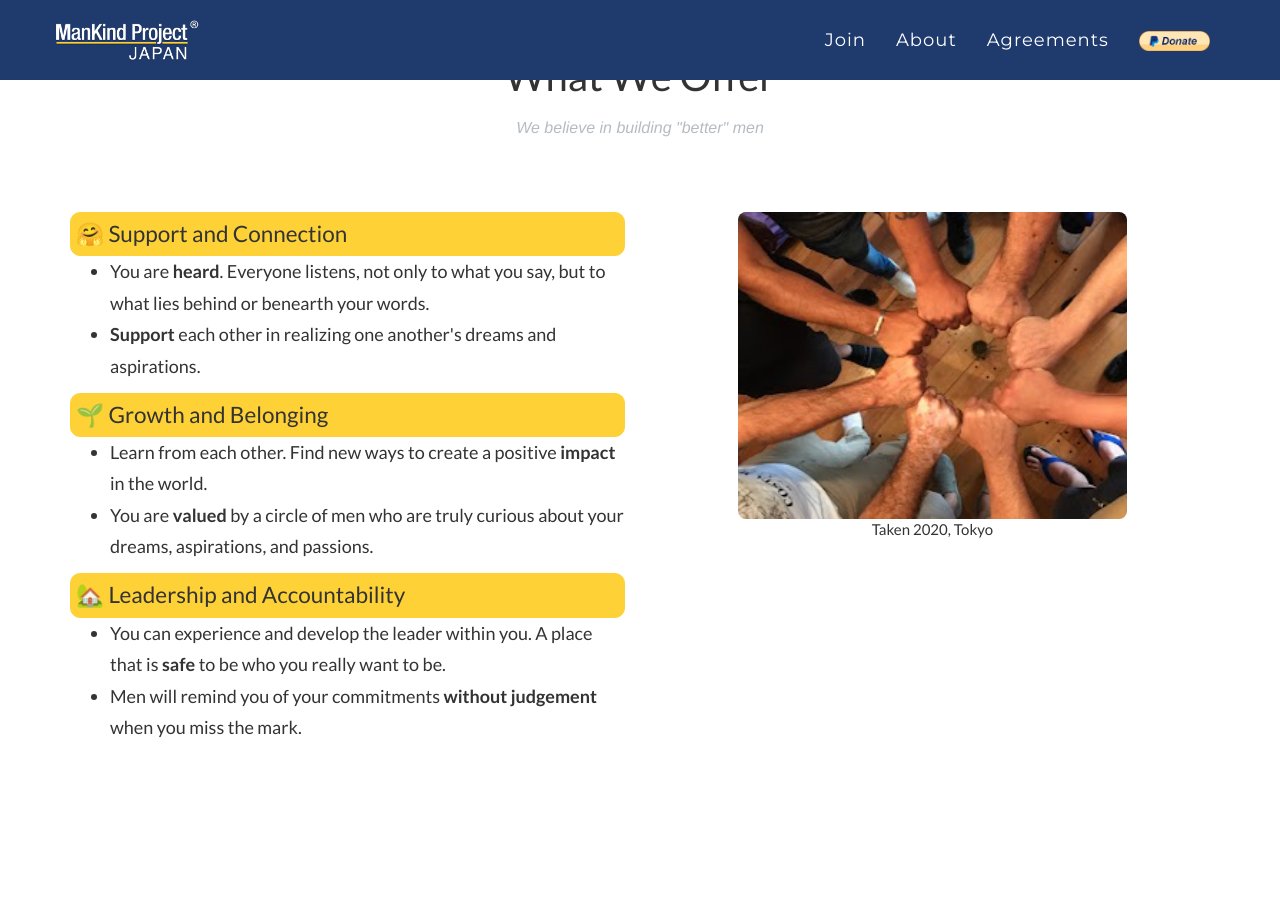
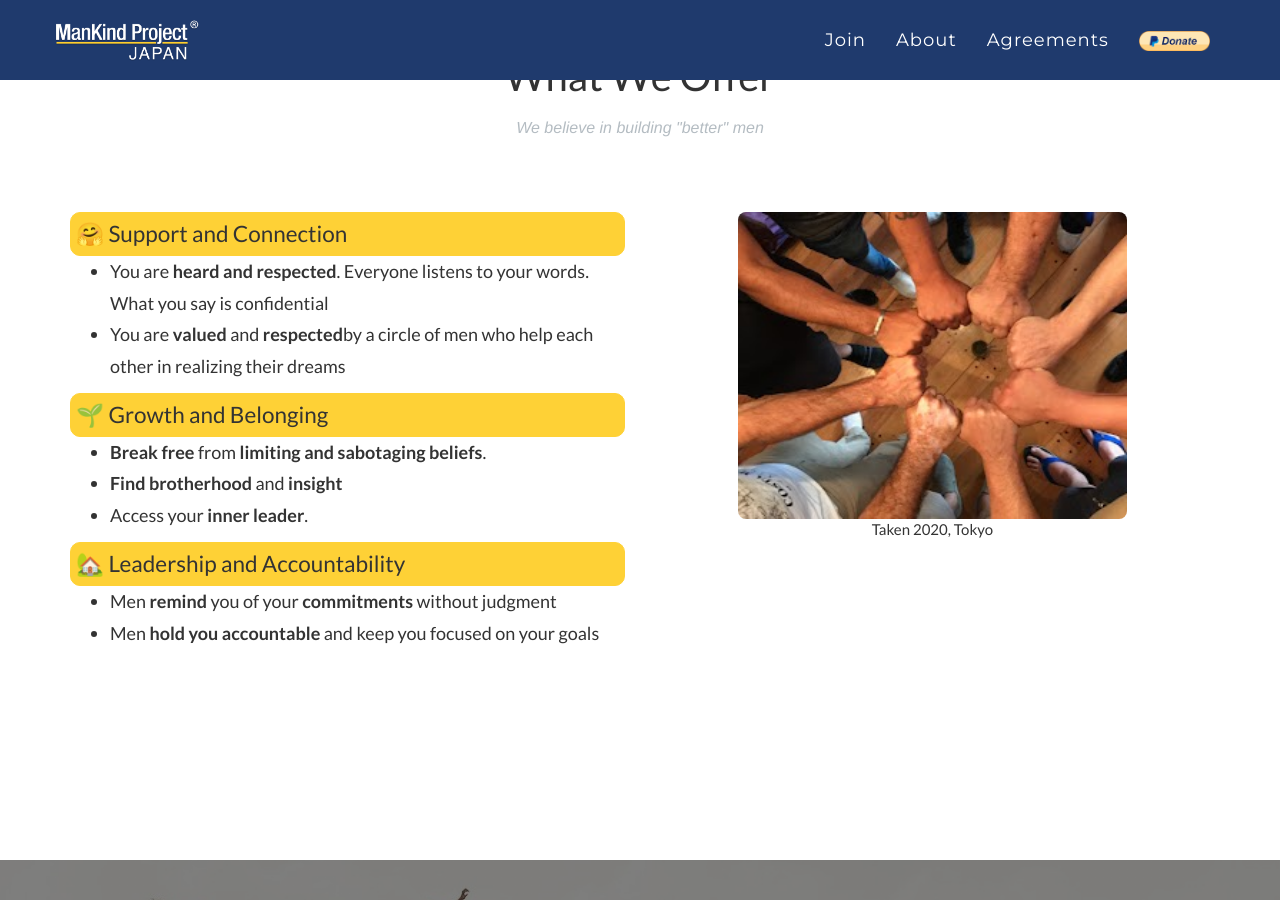
Before and after one commit to thunderrabbit/mankind-project-japan, a Jekyll site: the page built from index.md, in a window 1280 px wide and 900 px high, scrolled down 823 px. Built offline with Jekyll 4.4.1, drawn with Linux system fonts in a browser that asks for light colours; some web fonts are replaced; our own code applies the rules of GitHub Pages for plain Markdown files; some of the changed text lies outside the part shown.

```diff
--- a/_includes/benefits.html
+++ b/_includes/benefits.html
@@ -13,11 +13,8 @@
                 </div>
                 <div>
                     <ul>
-                        <li>You are <b>heard</b>. Everyone listens, not only to what you say, but to what lies
-                            behind or benearth your words.
-                        </li>
-                        <li><b>Support</b> each other in realizing one another's dreams and aspirations.
-                        </li>
+                        <li>You are <b>heard and respected</b>. Everyone listens to your words. What you say is confidential</li>
+                        <li>You are <b>valued</b> and <b>respected</b>by a circle of men who help each other in realizing their dreams</li>
                     </ul>
                 </div>
                 <div class="benefits-text-header">
@@ -27,10 +24,9 @@
                 </div>
                 <div>
                     <ul>
-                        <li>Learn from each other. Find new ways to create a positive <b>impact</b> in the world.
-                        </li>
-                        <li>You are <b>valued</b> by a circle of men who are truly curious about your dreams, aspirations, and passions.
-                        </li>
+                        <li><b>Break free</b> from <b>limiting and sabotaging beliefs</b>.</li>
+                        <li><b>Find brotherhood</b> and <b>insight</b></li>
+                        <li>Access your <b>inner leader</b>.</li>
                     </ul>
                 </div>
                 <div class="benefits-text-header">
@@ -40,10 +36,8 @@
                 </div>
                 <div>
                     <ul>
-                        <li>You can experience and develop the leader within you. A place that is <b>safe</b> to be who you really want to be.
-                        </li>
-                        <li>Men will remind you of your commitments <b>without judgement</b> when you miss the mark.
-                        </li>
+                        <li>Men <b>remind</b> you of your <b>commitments</b> without judgment</li>
+                        <li>Men <b>hold you accountable</b> and keep you focused on your goals</li>
                     </ul>
                 </div>
             </div>
--- a/_includes/header.html
+++ b/_includes/header.html
@@ -4,12 +4,12 @@
             <div class="row">
             <div class="intro-text col-md-6">
                 <div class="intro-heading">
-                    <div class="hidden-xs">We want to create a world where men
-                        act on their responsibility for the future of humanity by initiating and supporting men
-                        on a path of emotional maturity, spiritual awareness, and deepening community.
+                    <div class="hidden-xs">To <b>create a world</b> where men act on their <b>individual and shared responsibility</b>
+                        for the future of humanity. we do this by <b>initiate and support men</b> on a path of <b>emotional maturity,
+                            spiritual awareness, and deepening community</b>
                     </div>
-                    <div class="visible-xs">We want to create a world where men
-                            act on their responsibility.
+                    <div class="visible-xs"><b>Create a world</b> where men act on their <b>individual and shared responsibility</b>
+                        for the future of humanity.
                     </div>
                 </div>
                 <a href="{{ '/#join' | prepend: site.baseurl }}" class="page-scroll btn btn-xl" style="margin:5px">Join Our Online Group!</a>
```
Also changed, not shown: _includes/faqs.html (added, +15 -0 lines).
